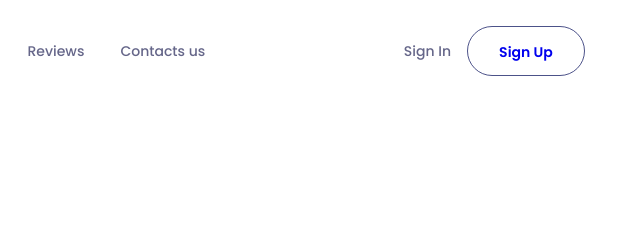
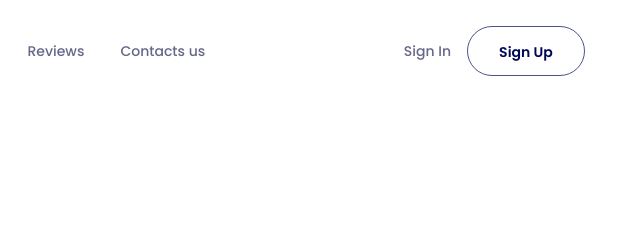
Before and after one commit to evincode/project-004, a plain HTML site: page index.html in a window 1280 px wide. Shown: the top 240 px of the page, 640-1280 px from the left. Drawn offline with Linux system fonts and the light colour scheme; a web font is replaced by a local one.

Commit message:
change color btn

```diff
--- a/assets/css/style.css
+++ b/assets/css/style.css
@@ -65,6 +65,7 @@ img {
   font-weight: 600;
   line-height: var(--height);
   text-align: center;
+  color: var(--general-colorL);
 }
 
 .btn:hover {
```
